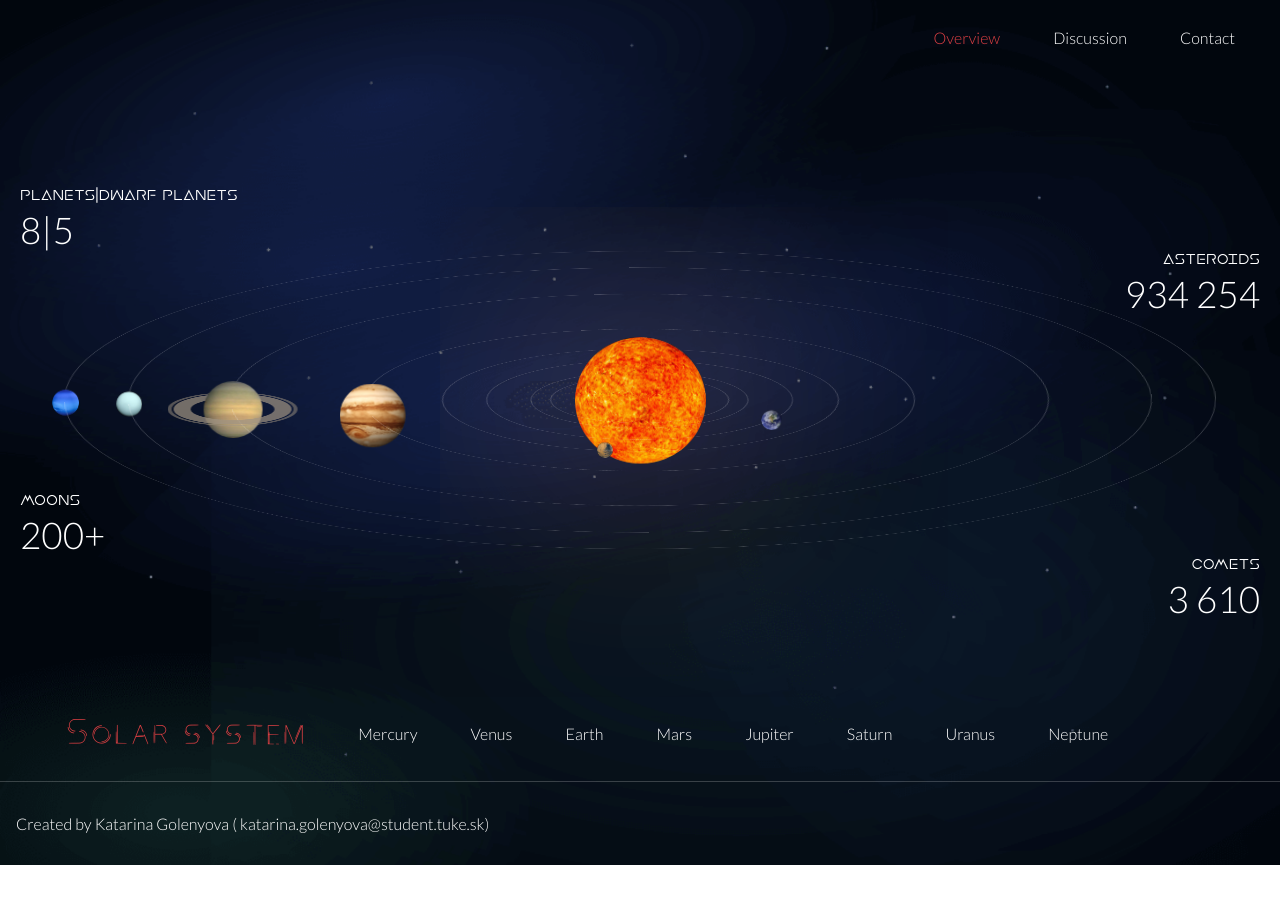
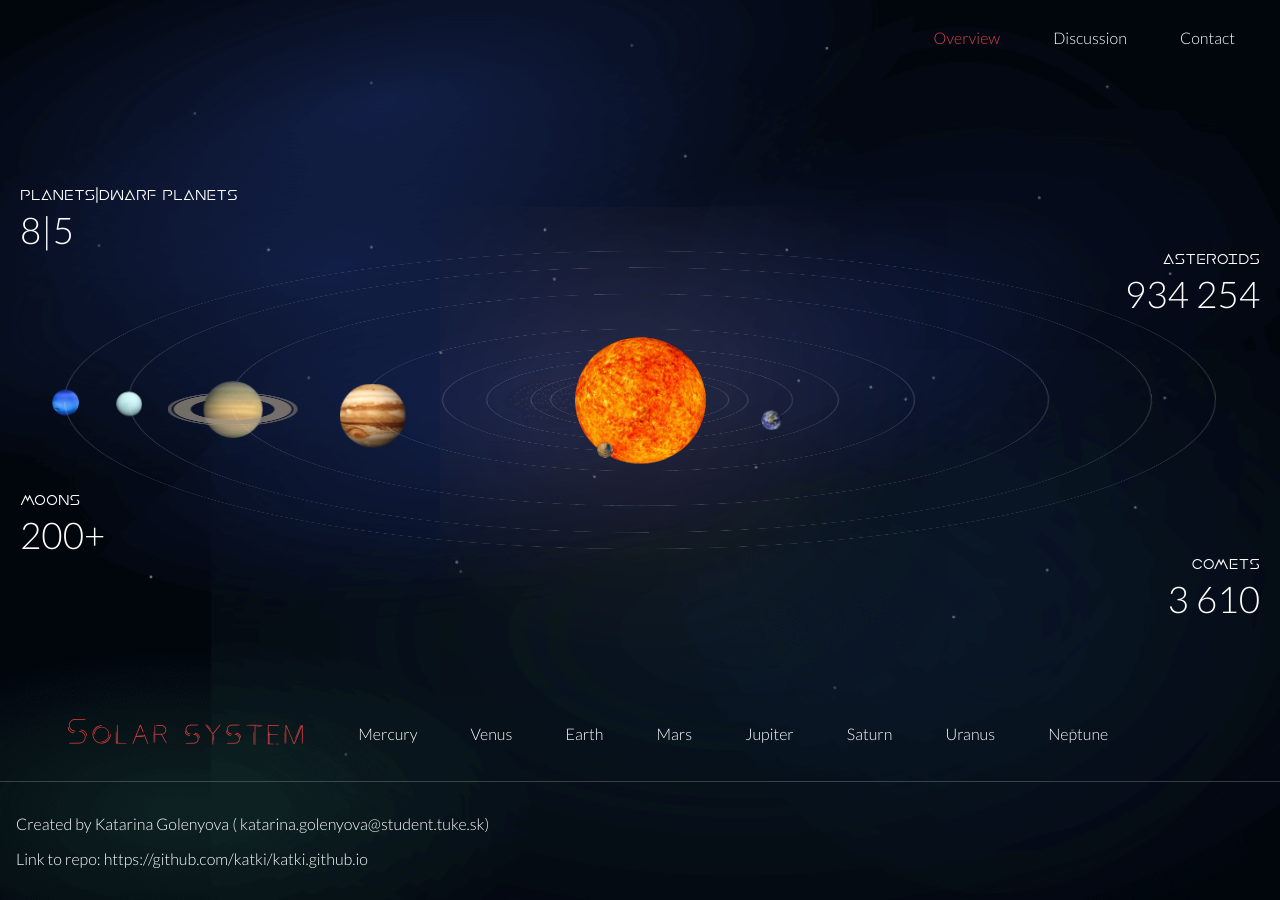
Before and after one commit to katki/katki.github.io, a plain HTML site: page index.html in a window 1280 px wide. Before the commit the page ends 865 px from the top, so only its background shows below. Drawn offline with Linux system fonts and the light colour scheme.

Commit message:
Update index.html

```diff
--- a/index.html
+++ b/index.html
@@ -190,6 +190,7 @@
   </main>
   <footer id="contact">
     <p>Created by Katarina Golenyova (<a href="mailto:katarina.golenyova@student.tuke.sk"> katarina.golenyova@student.tuke.sk</a>)</p>
+    <p>Link to repo: <a href="https://github.com/katki/katki.github.io"> https://github.com/katki/katki.github.io</a></p>
   </footer>
   </body>
   </html>
```
